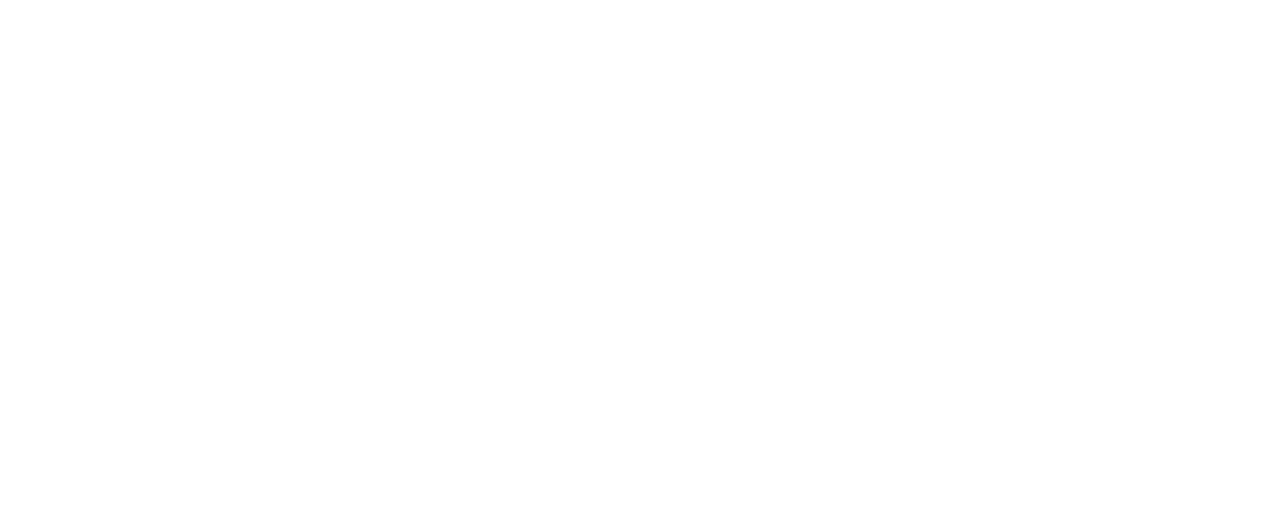
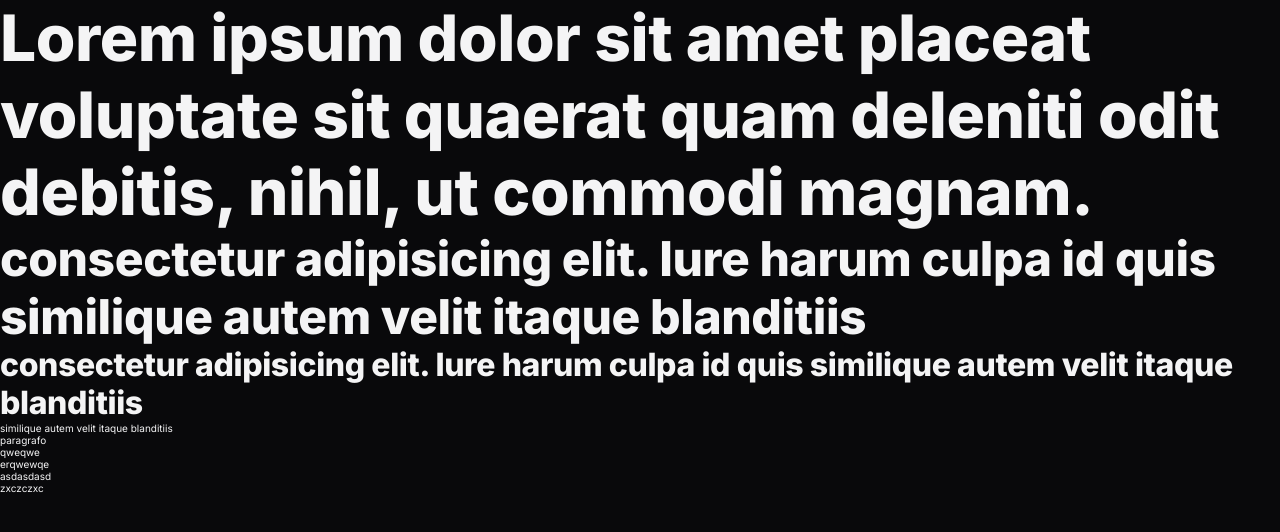
Before and after one commit to tjbarbosadev/produto, a plain HTML site: page index.html in a window 1280 px wide. Drawn offline with Linux system fonts and the light colour scheme.

Commit message:
feat: css reset and variables creation

```diff
--- a/index.html
+++ b/index.html
@@ -3,8 +3,35 @@
   <head>
     <meta charset="UTF-8" />
     <meta name="viewport" content="width=device-width, initial-scale=1.0" />
+    <link rel="preconnect" href="https://fonts.googleapis.com" />
+    <link rel="preconnect" href="https://fonts.gstatic.com" crossorigin />
+    <link
+      href="https://fonts.googleapis.com/css2?family=Inter:ital,opsz,wght@0,14..32,100..900;1,14..32,100..900&display=swap"
+      rel="stylesheet"
+    />
     <link rel="stylesheet" href="./styles/index.css" />
-    <title>Document</title>
+    <title>Zingen Karakokê</title>
   </head>
-  <body></body>
+  <body>
+    <h1>
+      Lorem ipsum dolor sit amet placeat voluptate sit quaerat quam deleniti
+      odit debitis, nihil, ut commodi magnam.
+    </h1>
+    <h2>
+      consectetur adipisicing elit. Iure harum culpa id quis similique autem
+      velit itaque blanditiis
+    </h2>
+    <h3>
+      consectetur adipisicing elit. Iure harum culpa id quis similique autem
+      velit itaque blanditiis
+    </h3>
+    <a href="#">similique autem velit itaque blanditiis</a>
+    <p>paragrafo</p>
+    <ul role="list">
+      <li>qweqwe</li>
+      <li>erqwewqe</li>
+      <li>asdasdasd</li>
+      <li>zxczczxc</li>
+    </ul>
+  </body>
 </html>
--- a/styles/global.css
+++ b/styles/global.css
@@ -0,0 +1,90 @@
+*,
+*::before,
+*::after {
+  box-sizing: border-box;
+}
+
+* {
+  margin: 0;
+  padding: 0;
+  font: inherit;
+
+  -webkit-font-smoothing: antialiased;
+  -moz-osx-font-smoothing: antialiased;
+}
+
+:root {
+  --bg-color: #09090b;
+  --surface-color: #18181b;
+  --stroke-color: #27272a;
+  --text-color-primary: #f4f4f5;
+  --text-color-secondary: #a1a1aa;
+
+  --brand-color-primary: #f7b733;
+  --brand-color-secondary: #fc4a1a;
+  --brand-gradient: linear-gradient(
+    90deg,
+    var(--brand-color-primary) 0%,
+    var(--brand-color-secondary) 100%
+  );
+
+  /* typography */
+  --ff-sans: "Inter", system-ui, sans-serif;
+  --fw-base: 400;
+  --fw-md: 500;
+  --fw-bold: 800;
+
+  --fs-h1: 4rem;
+  --fs-h2: 2.4rem;
+  --fs-h3: 2rem;
+  --fs-p: 1.6rem;
+  --fs-span: 1.4rem;
+}
+
+html {
+  font-size: 62.5%;
+  font-family: var(--ff-sans);
+  font-weight: var(--fw-base);
+  color: var(--text-color-primary);
+}
+
+body {
+  background-color: var(--bg-color);
+}
+
+h1,
+h2,
+h3 {
+  line-height: 1.2;
+  font-weight: var(--fw-bold);
+  letter-spacing: -0.04rem;
+}
+
+h1 {
+  font-size: var(--fs-h1);
+}
+
+h2 {
+  font-size: var(--fs-h2);
+}
+
+h3 {
+  font-size: var(--fs-h3);
+}
+
+a {
+  text-decoration: none;
+  color: inherit;
+}
+
+ul[role="list"] {
+  list-style: none;
+}
+
+@media (min-width: 80em) {
+  :root {
+    --fs-h1: 6.4rem;
+    --fs-h2: 4.8rem;
+    --fs-h3: 3.2rem;
+  }
+}
```
